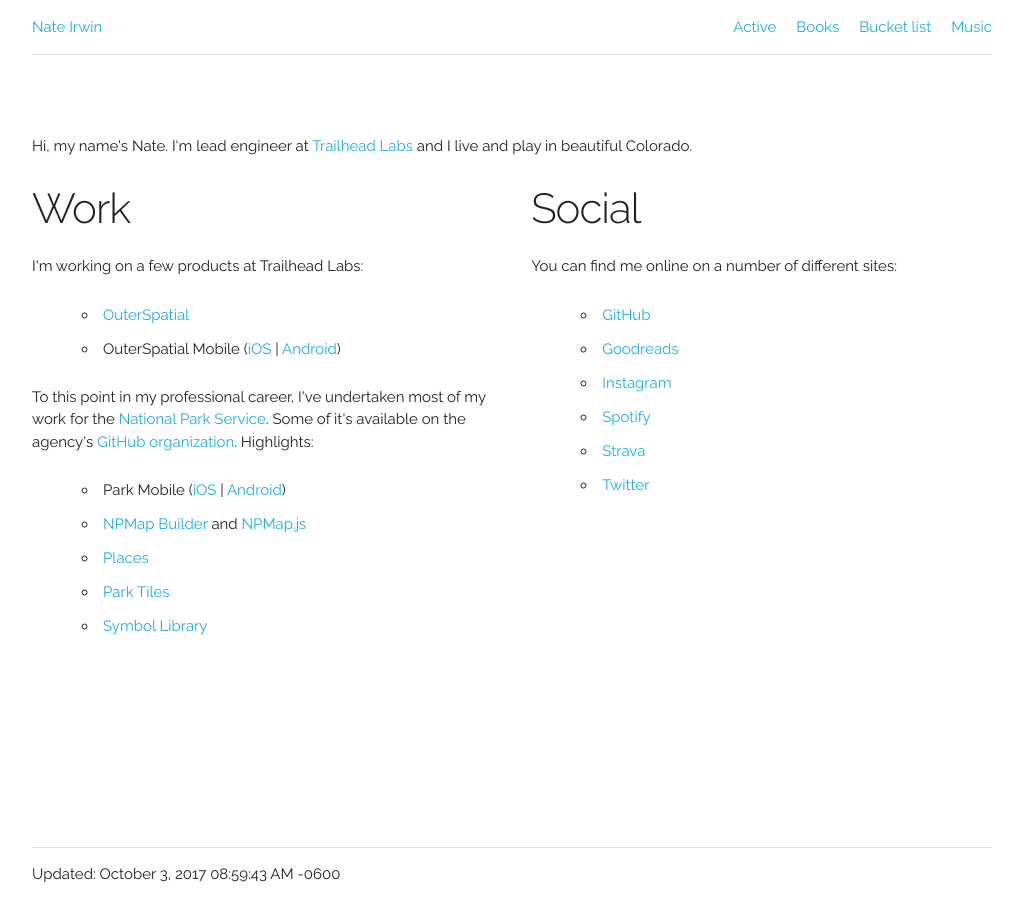
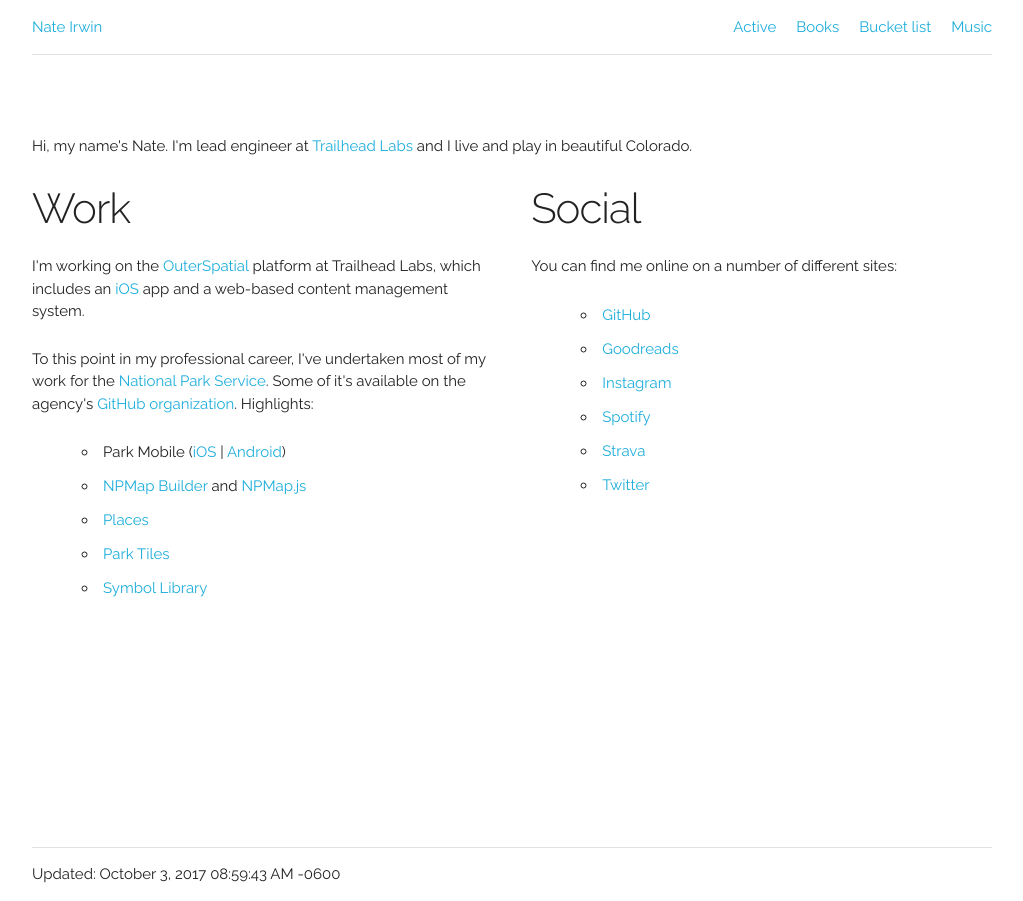
Before and after one commit to irwin-xyz/nate-irwin-xyz, a Jekyll site: the page built from index.html, in a window 1280 px wide. Shown: the whole page, without its empty margins (128-1151 px from the left). Built offline with Jekyll 4.4.1, drawn with Linux system fonts in a browser that asks for light colours.

Commit message:
Update THL work section

```diff
--- a/index.html
+++ b/index.html
@@ -10,13 +10,7 @@
 <div class="row">
   <div class="columns six">
     <h2>Work</h2>
-    <p>I'm working on a few products at Trailhead Labs:</p>
-    <ul>
-      <li>
-        <a href="https://www.outerspatial.com">OuterSpatial</a>
-      </li>
-      <li>OuterSpatial Mobile (<a href="https://itunes.apple.com/us/app/trailia/id1052267261">iOS</a> | <a href="https://play.google.com/store/apps/details?id=com.trailheadlabs.trailia">Android</a>)</li>
-    </ul>
+    <p>I'm working on the <a href="https://www.outerspatial.com">OuterSpatial</a> platform at Trailhead Labs, which includes an <a href="https://itunes.apple.com/us/app/trailia/id1052267261">iOS</a> app and a web-based content management system.</p>
     <p>To this point in my professional career, I've undertaken most of my work for the <a href="https://www.nps.gov/">National Park Service</a>. Some of it's available on the agency's <a href="https://github.com/nationalparkservice">GitHub organization</a>. Highlights:</p>
     <ul>
       <li>Park Mobile (<a href="https://itunes.apple.com/us/developer/national-park-service/id447866742">iOS</a> | <a href="https://play.google.com/store/apps/developer?id=National+Park+Service">Android</a>)</li>
```
